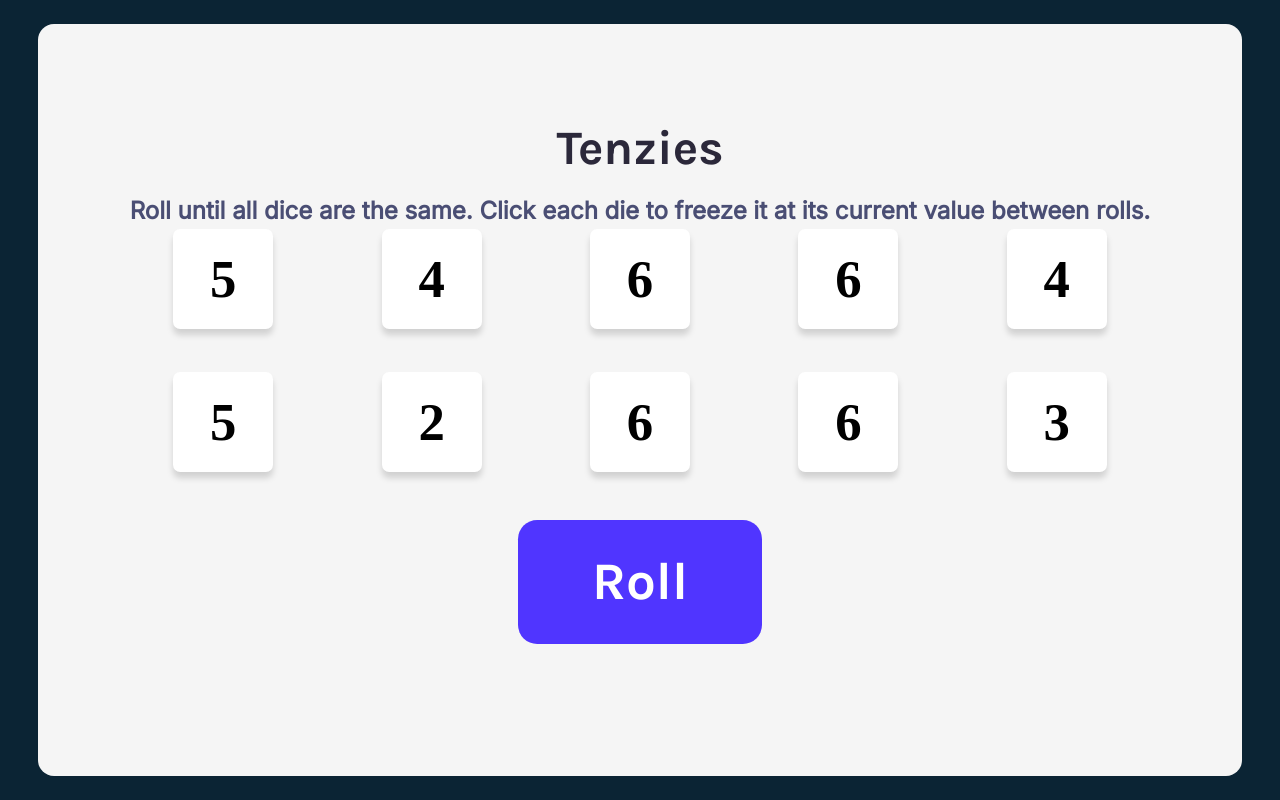
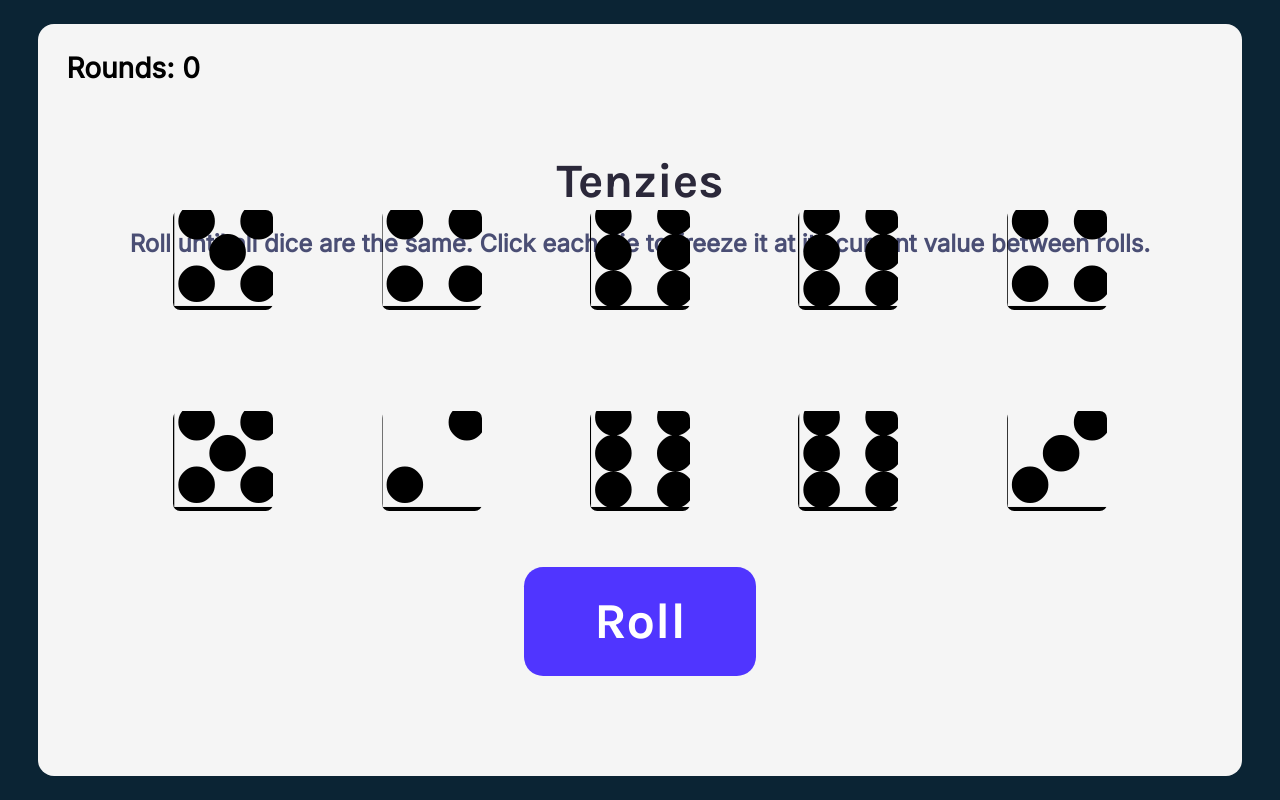
Before and after one commit to MuhammadRamadan97/tenziesNew, a React (Vite) app: page / in a window 1280 px wide. Built offline with nearby package versions, Linux system fonts and the light colour scheme.

Commit message:
second commit

```diff
--- a/src/App.jsx
+++ b/src/App.jsx
@@ -2,12 +2,16 @@ import { useEffect, useState } from "react"
 import Die from "./components/Die"
 import { nanoid } from 'nanoid'
 import Confetti from "react-confetti"
+
+const diceDotsArr = ["⚀","⚁","⚂","⚃","⚄","⚅"]
+
 
 
 function App() {
 
   const [dice, setDice] = useState(allNewDice())
   const [isWon, setIsWon] = useState(false)
+  const [rounds, setRounds] = useState(0)
 
 
   useEffect(() => {
@@ -15,12 +19,12 @@ function App() {
   }, [dice])
 
   function generateRandomNumber() {
-    return Math.floor(Math.random()*6 + 1)
+    return Math.floor(Math.random()*6)
   }
   function newDieFace() {
 
 
-    return {id:nanoid(), value:generateRandomNumber(), isHeld:false}
+    return {id:nanoid(), value :diceDotsArr[generateRandomNumber()], isHeld:false}
   }
   function allNewDice() {
     const arr = new Array(10).fill(0)
@@ -39,7 +43,7 @@ function checkWin() {
 }
 
 function rollDice() {
-
+  setRounds(prevRounds => prevRounds + 1)
   setDice(oldDice => oldDice.map(die => die.isHeld ? die : newDieFace()))
 }
 
@@ -48,6 +52,7 @@ function startGame() {
 }
 function render() {
   setIsWon(false)
+  setRounds(0)
   setDice(allNewDice())
 }
 
@@ -56,7 +61,9 @@ function render() {
 
   return (
     <main>
+
       {isWon && <Confetti />}
+      <h3 className="rounds">Rounds: {rounds}</h3>
       <h1 className="title">Tenzies</h1>
       <h4 className="subtitle">Roll until all dice are the same. Click each die to freeze it at its current value between rolls.</h4>
      {!isWon && <div className="dies">
--- a/src/index.css
+++ b/src/index.css
@@ -31,24 +31,31 @@ main {
   align-content: center;
   height: 100%;
   width: 85%;
-  margin: -2em auto -1em auto;
+  margin: 1em auto 1em auto;
   gap: 0.8rem;
 }
 .die {
-  width: 12vw;
-  height: 12vw;
+  width: 20vw;
+  height: 20vw;
   max-width: 100px;
   max-height: 100px;
   border-radius: 0.3rem;
-  background: #fff;
-  box-shadow: 0px 0.25rem 0.25rem 0px rgba(0, 0, 0, 0.15);
+
+  text-align: center;
   display: flex;
   justify-content: center;
   align-items: center;
-  margin: 0.5rem 0;
+  padding: 0;
+  margin: auto auto 0.4em auto;
+  overflow: hidden;
   cursor: pointer;
-  font-size: 2.2rem;
+  font-size: 16vw;
   font-weight: 800;
+  user-select: none;
+  -webkit-user-select: none;
+  -khtml-user-select: none;
+  -moz-user-select: none;
+  -ms-user-select: none;
 }
 .number {
   display: inline;
@@ -56,10 +63,10 @@ main {
 
 .roll-btn,
 .start-btn {
-  padding: 0.6em 1.4em;
-  font-size: 2.2rem;
+  padding: 0.5em 1.4em;
+  font-size: 2.1rem;
   margin-top: -1em;
-  margin-bottom: 2.5em;
+  margin-bottom: 2em;
   border: none;
   font-weight: 600;
 
@@ -107,12 +114,18 @@ main {
   color: rgb(87, 17, 153);
 }
 
+.rounds {
+  align-self: flex-start;
+  margin: 1em auto -1em 1em;
+  font-family: Inter;
+}
+
 .hidden {
   display: none;
 }
 
 .green {
-  background-color: green;
+  color: green;
 }
 @media (min-width: 300px) {
   html {
```
